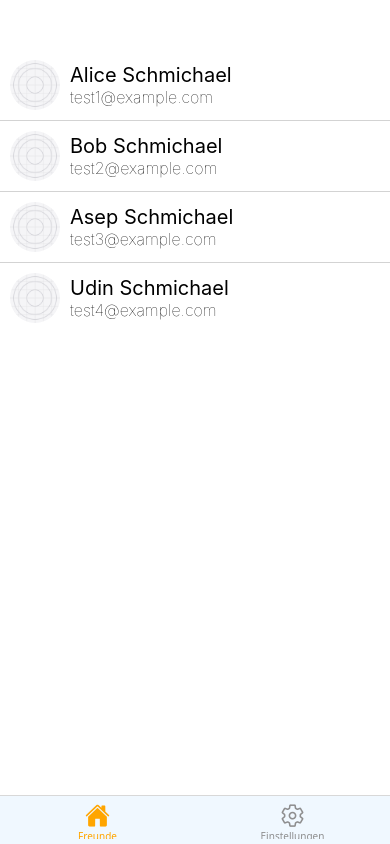
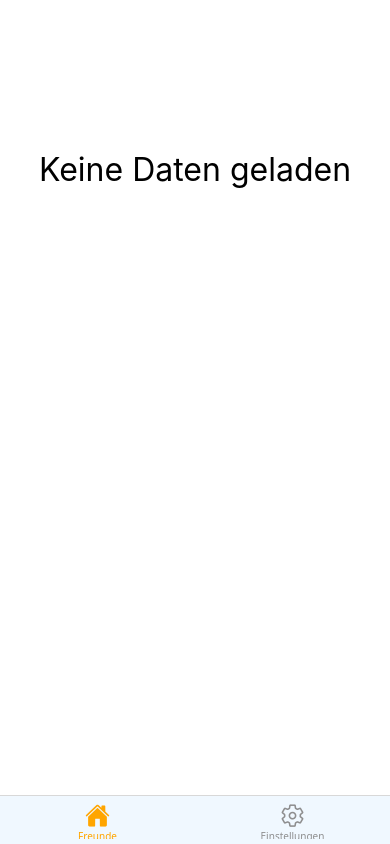
Before and after one commit to Faris-Ihsan/FriendsList, a React Native app: screen /HomeScreen in a window 390 px wide. Built offline with nearby package versions, Linux system fonts and the light colour scheme.

Commit message:
130. ListEmptyComponent stellt Hinweis für eine leere Liste dar

```diff
--- a/screens/HomeScreen.jsx
+++ b/screens/HomeScreen.jsx
@@ -1,5 +1,5 @@
 import { useState } from 'react';
-import { FlatList, StyleSheet, View } from 'react-native';
+import { FlatList, StyleSheet, Text, View } from 'react-native';
 import FriendListItem from '../components/FriendListItem';
 
 // keine Daten
@@ -13,7 +13,7 @@ const dummyData = [
     ]
 
 export default function HomeScreen({navigation}) {
-    const [data, setData] = useState(dummyData);
+    const [data, setData] = useState([]);
 
     return(
         <View style={styles.container}>
@@ -22,6 +22,7 @@ export default function HomeScreen({navigation}) {
             )}
             keyExtractor={(item) => item.email}
             ItemSeparatorComponent={<View style={styles.listSeparator}/>}
+            ListEmptyComponent={<Text style={styles.listEmpty}>Keine Daten geladen</Text>}
         />
         </View>
     );
@@ -37,4 +38,9 @@ const styles = StyleSheet.create({
         height: StyleSheet.hairlineWidth,
         backgroundColor: 'lightgray',
     },
+    listEmpty: {
+        fontSize: 32,
+        paddingTop: 100,
+        textAlign: 'center',
+    },
 });
```
